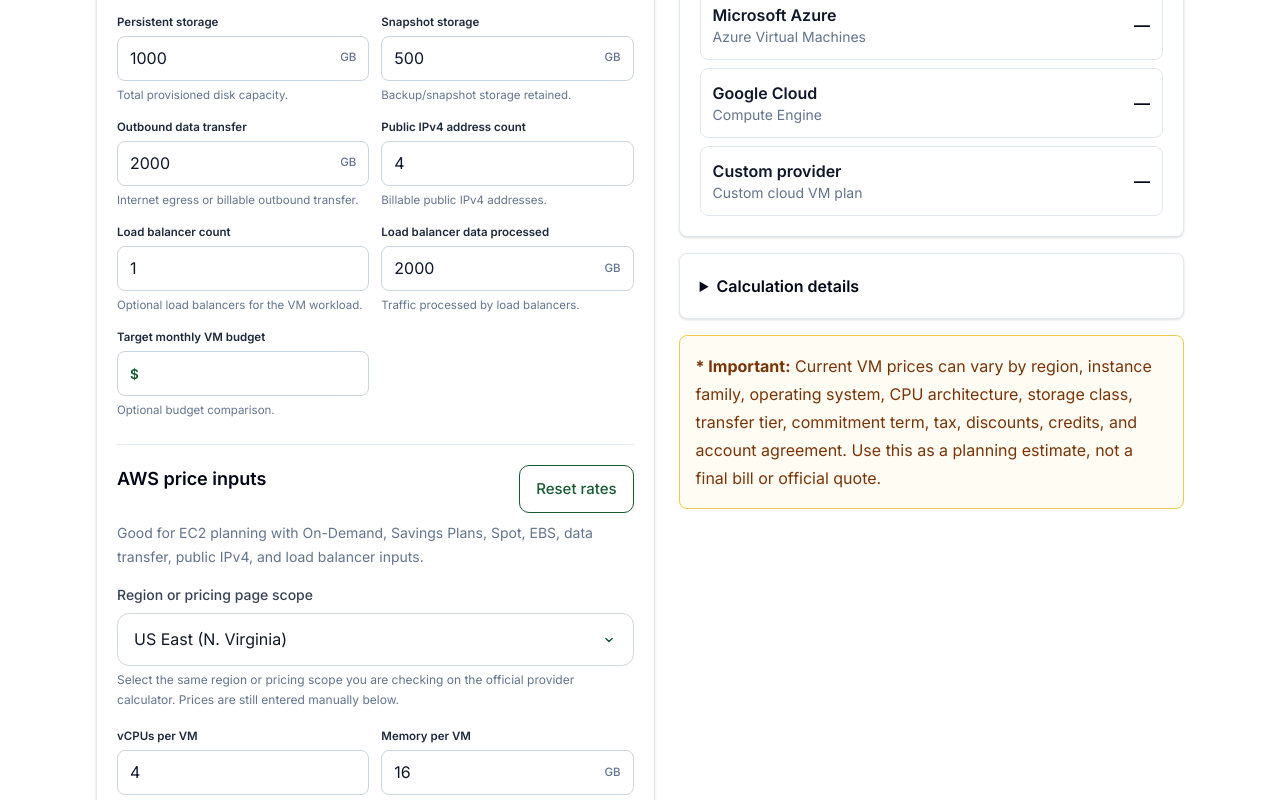
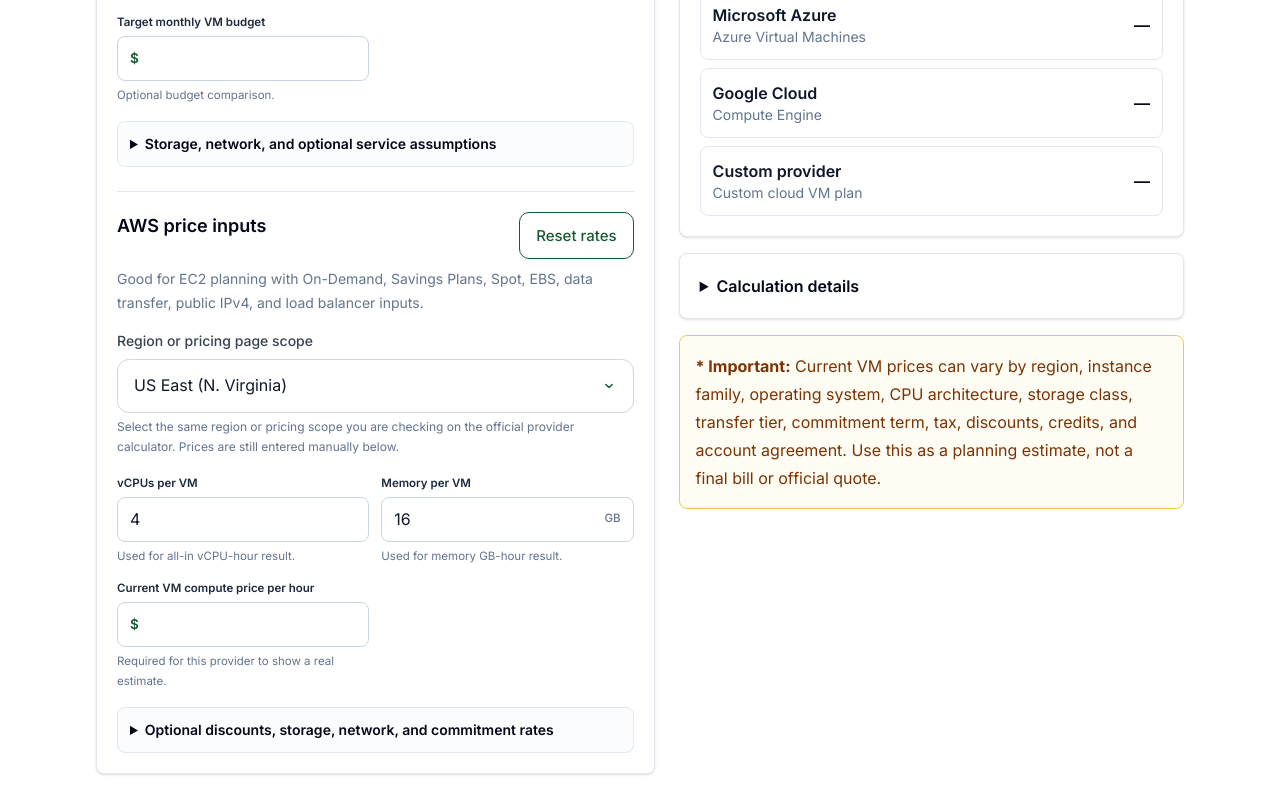
Before and after one commit to vaarunsonawwane-ops/beeija, a Next.js app: page /tools/cloud-vm-cost-comparison-calculator in a window 1280 px wide. Shown: the part 1560-2360 px from the top of the page. Built offline with nearby package versions, Linux system fonts and the light colour scheme.

Commit message:
Update ToolClient.tsx

```diff
--- a/app/tools/cloud-vm-cost-comparison-calculator/ToolClient.tsx
+++ b/app/tools/cloud-vm-cost-comparison-calculator/ToolClient.tsx
@@ -616,6 +616,26 @@ export default function ToolClient() {
                 sanitizeDecimal
               />
               <BeeijaNumberField
+                label="Target monthly VM budget"
+                value={workload.monthlyBudget}
+                onChange={(value) => updateWorkload("monthlyBudget", value)}
+                prefix="$"
+                helper="Optional budget comparison."
+                sanitizeDecimal
+              />
+            </div>
+
+            <details className="mt-4 rounded-lg border border-slate-200 bg-slate-50/60 p-3">
+              <summary className="cursor-pointer text-sm font-semibold text-slate-950">
+                Storage, network, and optional service assumptions
+              </summary>
+              <p className="mt-2 text-sm leading-6 text-slate-500">
+                Open this when your VM estimate must include storage,
+                snapshots, outbound transfer, public IPv4, or load balancer
+                usage. These inputs stay shared across every provider.
+              </p>
+              <div className="mt-3 grid items-start gap-3 sm:grid-cols-2">
+                <BeeijaNumberField
                   label="Persistent storage"
                   value={workload.persistentStorageGb}
                   onChange={(value) =>
@@ -663,15 +683,8 @@ export default function ToolClient() {
                   helper="Traffic processed by load balancers."
                   sanitizeDecimal
                 />
-              <BeeijaNumberField
-                label="Target monthly VM budget"
-                value={workload.monthlyBudget}
-                onChange={(value) => updateWorkload("monthlyBudget", value)}
-                prefix="$"
-                helper="Optional budget comparison."
-                sanitizeDecimal
-              />
               </div>
+            </details>
           </div>
 
           <div className="mt-6 border-t border-slate-200 pt-5">
@@ -735,6 +748,18 @@ export default function ToolClient() {
                 helper="Required for this provider to show a real estimate."
                 sanitizeDecimal
               />
+            </div>
+
+            <details className="mt-4 rounded-lg border border-slate-200 bg-slate-50/60 p-3">
+              <summary className="cursor-pointer text-sm font-semibold text-slate-950">
+                Optional discounts, storage, network, and commitment rates
+              </summary>
+              <p className="mt-2 text-sm leading-6 text-slate-500">
+                Open this when your estimate needs commitment discounts, Spot
+                capacity, OS licence cost, storage, public IPs, load balancers,
+                fixed monthly services, or upfront reservation cost.
+              </p>
+              <div className="mt-3 grid items-start gap-3 sm:grid-cols-2">
                 <BeeijaNumberField
                   label="Commitment or reservation discount"
                   value={activePlan.commitmentDiscountPercent}
@@ -854,6 +879,7 @@ export default function ToolClient() {
                   sanitizeDecimal
                 />
               </div>
+            </details>
           </div>
         </section>
 
```
Lines whose indentation alone changed are shown as unchanged.
